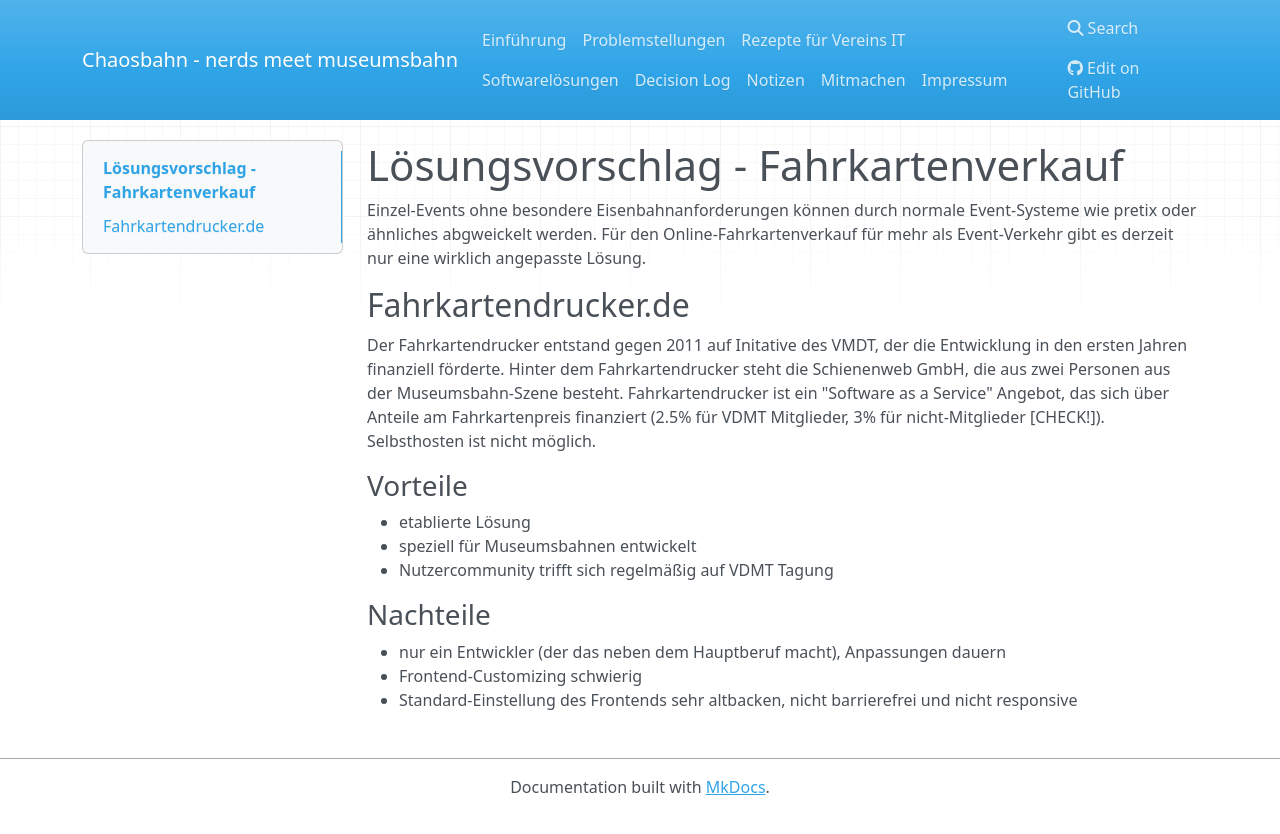
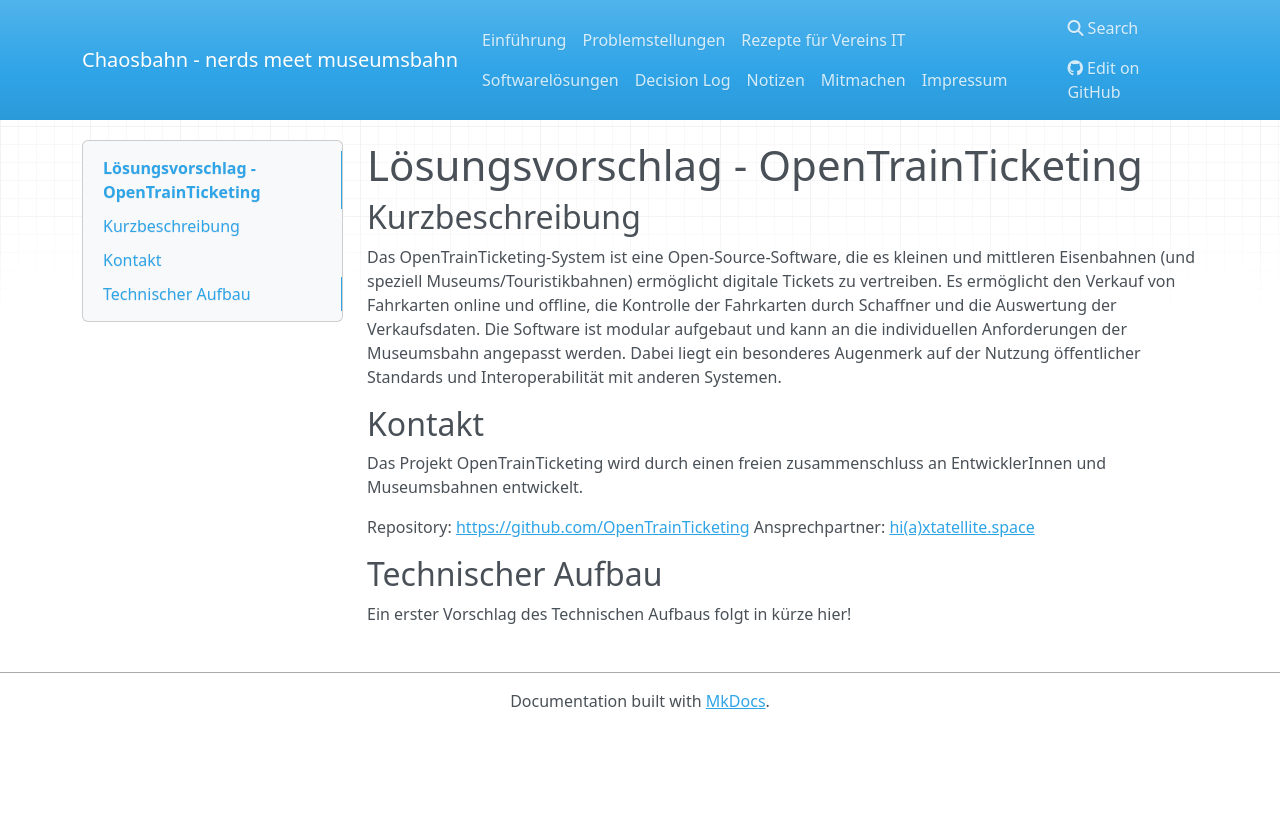
Before and after one commit to museumsbahn-it-community/museumsbahn-knowledgebase, an MkDocs documentation site: the page built from docs/01 Problemstellungen bei Museumsbahnen/01 Fahrkartenverkauf/01 Lösungsvorschlag.md, in a window 1280 px wide. Shown: the top 834 px of the page. Built offline with MkDocs 1.6.1, drawn with Linux system fonts in a browser that asks for light colours; nearby versions of some CDN libraries.

Commit message:
Aufnahme von OpenTrainTicketing in Lösungsvorschlag

```diff
--- a/docs/01 Problemstellungen bei Museumsbahnen/01 Fahrkartenverkauf/01 Lösungsvorschlag.md
+++ b/docs/01 Problemstellungen bei Museumsbahnen/01 Fahrkartenverkauf/01 Lösungsvorschlag.md
@@ -1,17 +1,19 @@
-# Lösungsvorschlag - Fahrkartenverkauf
+# Lösungsvorschlag - OpenTrainTicketing
 
-Einzel-Events ohne besondere Eisenbahnanforderungen können durch normale Event-Systeme wie pretix oder ähnliches abgweickelt werden. Für den Online-Fahrkartenverkauf für mehr als Event-Verkehr gibt es derzeit nur eine wirklich angepasste Lösung.
+## Kurzbeschreibung
 
-## Fahrkartendrucker.de
+Das OpenTrainTicketing-System ist eine Open-Source-Software, die es kleinen und mittleren Eisenbahnen (und speziell Museums/Touristikbahnen) ermöglicht digitale Tickets zu vertreiben.
+Es ermöglicht den Verkauf von Fahrkarten online und offline, die Kontrolle der Fahrkarten durch Schaffner und die Auswertung der Verkaufsdaten.
+Die Software ist modular aufgebaut und kann an die individuellen Anforderungen der Museumsbahn angepasst werden.
+Dabei liegt ein besonderes Augenmerk auf der Nutzung öffentlicher Standards und Interoperabilität mit anderen Systemen.
 
-Der Fahrkartendrucker entstand gegen 2011 auf Initative des VMDT, der die Entwicklung in den ersten Jahren finanziell förderte. Hinter dem Fahrkartendrucker steht die Schienenweb GmbH, die aus zwei Personen aus der Museumsbahn-Szene besteht. Fahrkartendrucker ist ein "Software as a Service" Angebot, das sich über Anteile am Fahrkartenpreis finanziert (2.5% für VDMT Mitglieder, 3% für nicht-Mitglieder [CHECK!]). Selbsthosten ist nicht möglich.
+## Kontakt
 
-### Vorteile
-* etablierte Lösung
-* speziell für Museumsbahnen entwickelt
-* Nutzercommunity trifft sich regelmäßig auf VDMT Tagung
+Das Projekt OpenTrainTicketing wird durch einen freien zusammenschluss an EntwicklerInnen und Museumsbahnen entwickelt.
 
-### Nachteile
-* nur ein Entwickler (der das neben dem Hauptberuf macht), Anpassungen dauern
-* Frontend-Customizing schwierig
-* Standard-Einstellung des Frontends sehr altbacken, nicht barrierefrei und nicht responsive
+Repository: [https://github.com/OpenTrainTicketing](https://github.com/OpenTrainTicketing)
+Ansprechpartner: [hi(a)xtatellite.space](mailto:hi@xatellite.space)
+
+## Technischer Aufbau
+
+Ein erster Vorschlag des Technischen Aufbaus folgt in kürze hier!
```
Also changed, not shown: docs/01 Problemstellungen bei Museumsbahnen/01 Fahrkartenverkauf/00 Problemstellung.md (+35 -19 lines).
